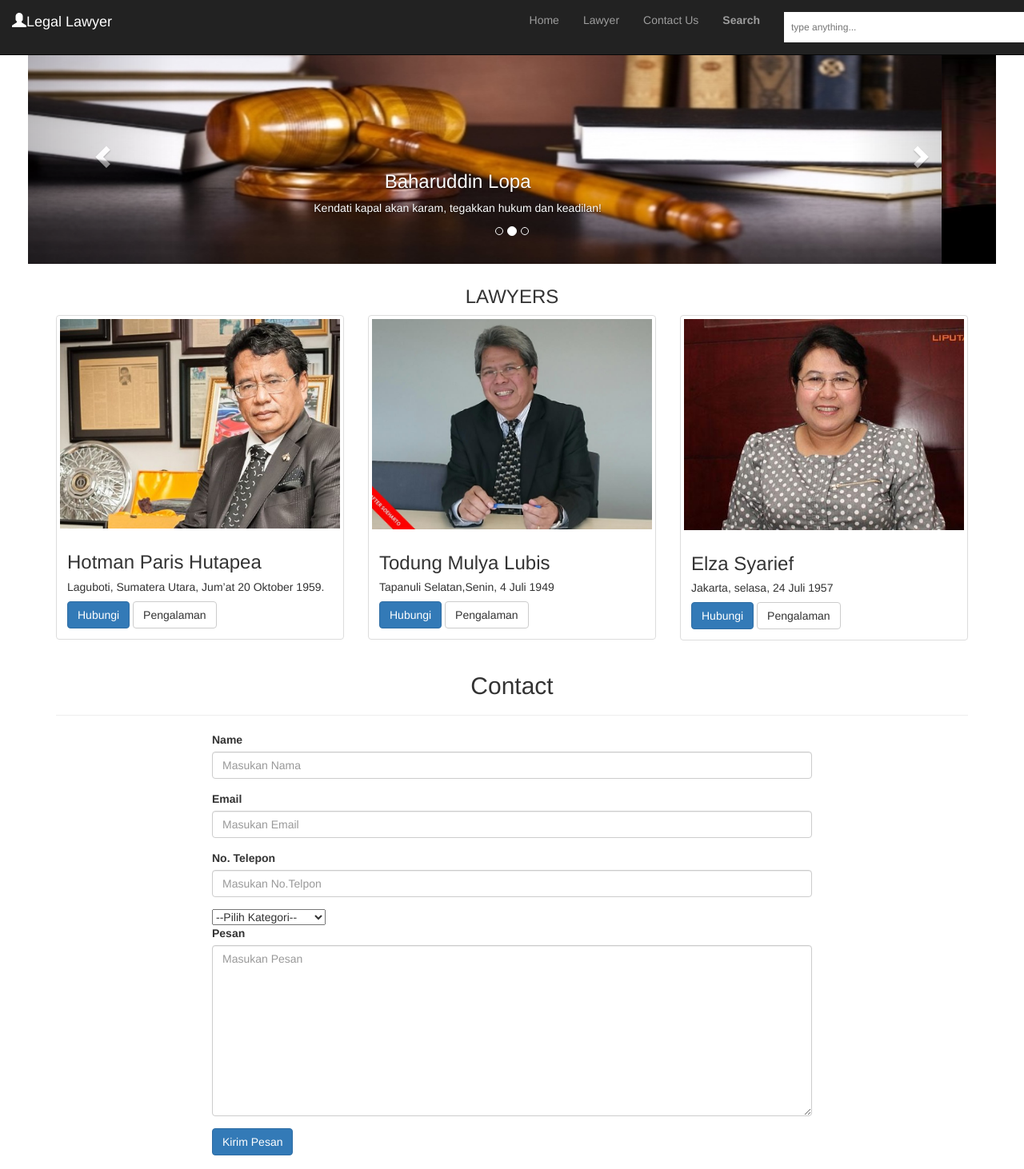
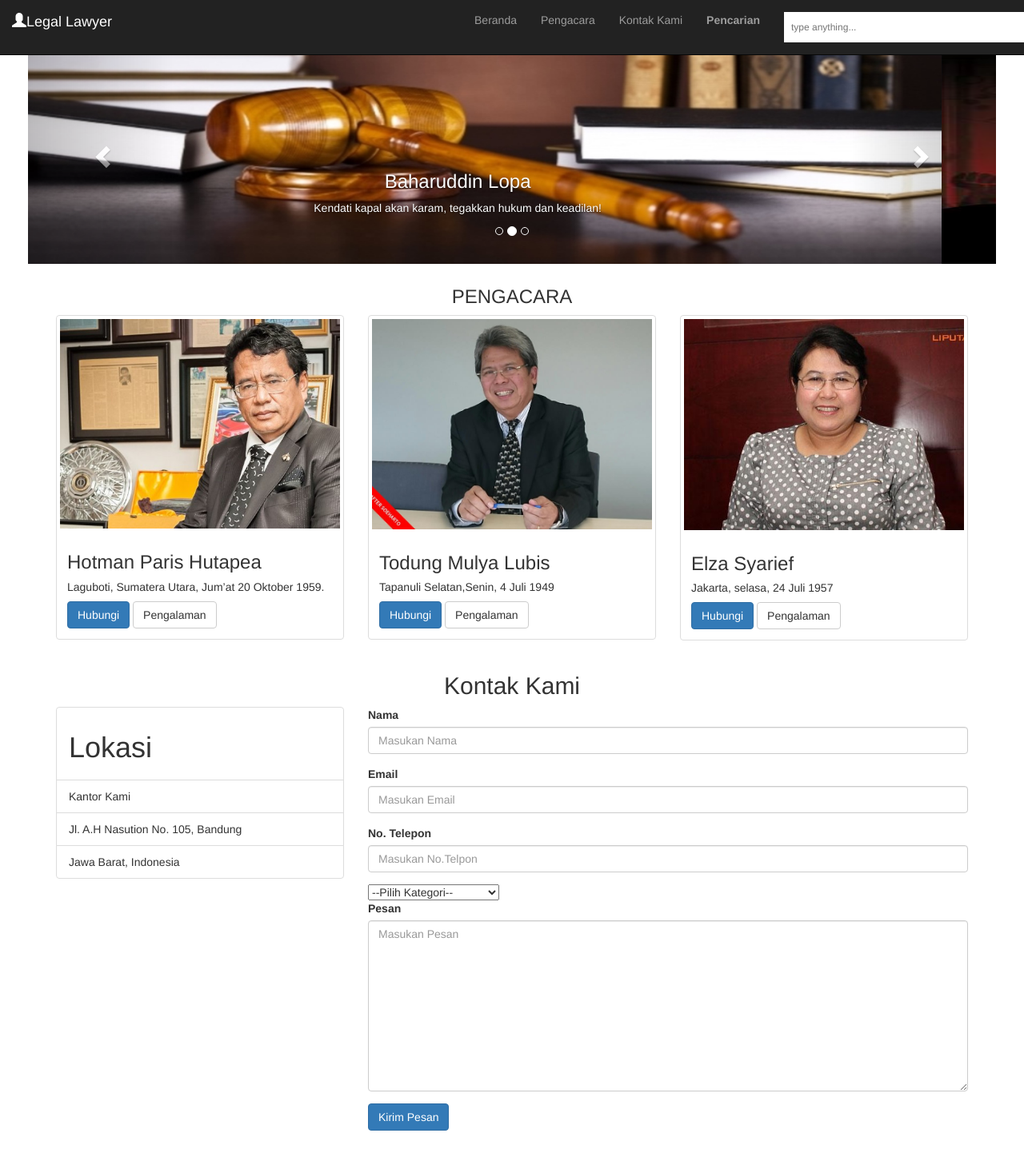
Before and after one commit to khotimkhotim/Project-PPAW, a plain HTML site: page index.html in a window 1280 px wide. Shown: the top 1462 px of the page at 80% size. Drawn offline with Linux system fonts and the light colour scheme.

Commit message:
menambahkan list grup untuk kontak

```diff
--- a/index.html
+++ b/index.html
@@ -34,11 +34,11 @@
         <div class="collapse navbar-collapse" id="bs-example-navbar-collapse-1">
           <div class="row mb-5 pt-5">
           <ul class="nav navbar-nav navbar-right">
-            <li><a href="#home" class="page-scroll">Home</a></li>
-            <li><a href="#lawyer" class="page-scroll">Lawyer</a></li>
-            <li><a href="#contact" class="page-scroll">Contact Us</a></li>
+            <li><a href="#home" class="page-scroll">Beranda</a></li>
+            <li><a href="#lawyer" class="page-scroll">Pengacara</a></li>
+            <li><a href="#contact" class="page-scroll">Kontak Kami</a></li>
             <li>
-              <a href="" class="page-scroll"><label for="search">Search</label></a>
+              <a href="" class="page-scroll"><label for="search">Pencarian</label></a>
             </li>
             <li>
                <a href="" class="page-scroll"><input type="search" type="text/css" placeholder="type anything..."></a>
@@ -102,7 +102,7 @@
         <div class="row">
           <div class="col-md-12 wwa">
             <span name="about" ></span>
-            <h3>LAWYERS</h3>
+            <h3>PENGACARA</h3>
           </div>
         </div>
       </div>
@@ -148,19 +148,28 @@
 
      <!-- Contact-->
     <section class="contact" id="contact">
-      <div class="container">
-        <div class="row">
-        <div class="col-sm-12 text-center">
-          <h2>Contact</h2>
-          <hr>
+        <div class="container">
+          <div class="row" pt-4 mb-4>
+          <div class="col-sm-12 text-center">
+            <h2>Kontak Kami</h2>
+          </div>
         </div>
-      </div>
 
-      <div class="row">
-        <div class="col-sm-8 col-sm-offset-2">
+
+      <div class="row justify-content-center">
+        <div class="col-lg-4">   <!--col-sm-8 col-sm-offset-2-->
+          <ul class="list-group">
+            <li class="list-group-item"><h1>Lokasi</h1></li>
+            <li class="list-group-item">Kantor Kami</li>
+            <li class="list-group-item">Jl. A.H Nasution No. 105, Bandung</li>
+            <li class="list-group-item">Jawa Barat, Indonesia</li>
+          </ul>
+        </div>
+
+        <div class= "col-lg-8">
           <form>
             <div class="form-group">
-              <label for="nama">Name</label>
+              <label for="nama">Nama</label>
               <input type="text" class="form-control" id="nama" placeholder="Masukan Nama">
             </div>
             <div class="form-group">
@@ -173,8 +182,8 @@
             </div>
             <select class="from-control">
               <option>--Pilih Kategori--</option>
-              <option>Lawyer Profesional</option>
-              <option>Lawyer Pemula</option>
+              <option>Pengacara Profesional</option>
+              <option>Pengacara Pemula</option>
             </select>
             <div class="form-group">
               <label for="pesan">Pesan</label>
@@ -184,7 +193,8 @@
           </form>
         </div>
       </div>
-      </div>
+    </div>
+
     </section>
     <!--  AkhirContact-->
 
```
